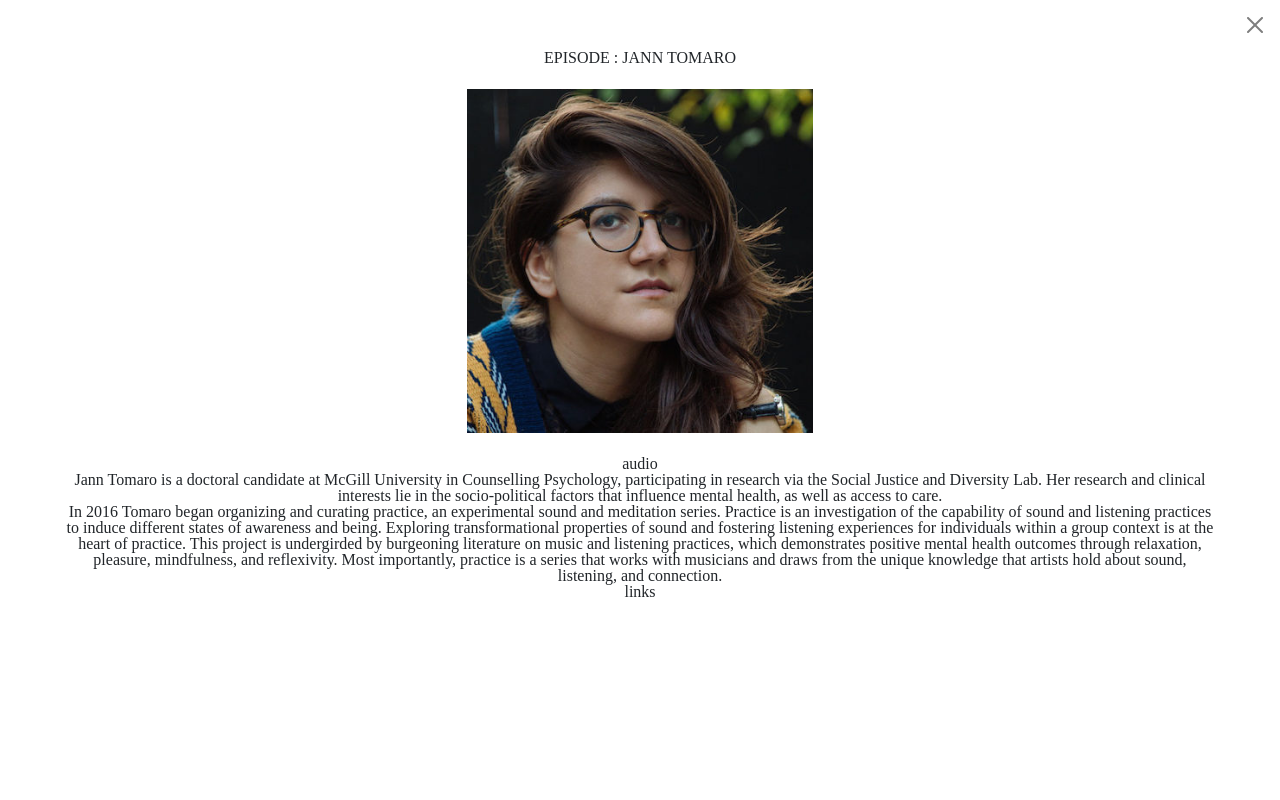
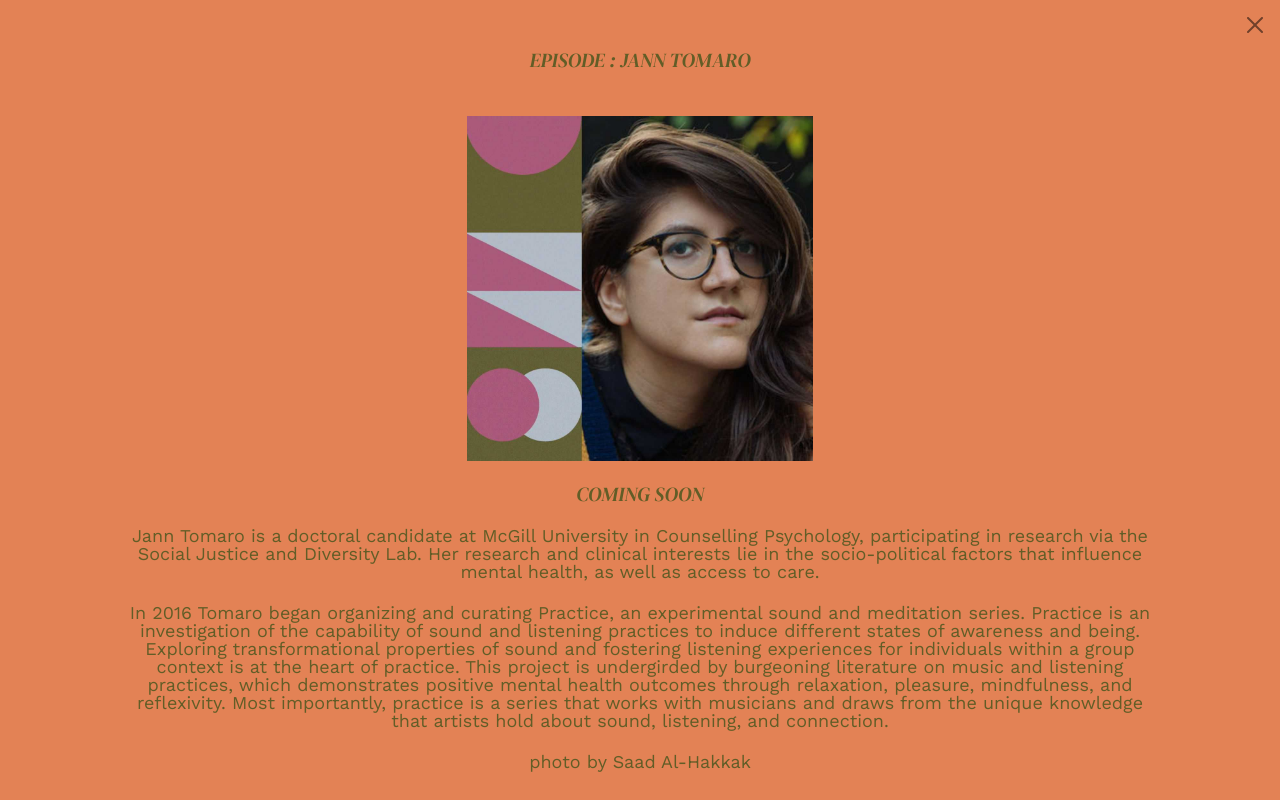
Before and after one commit to juliaedyck/podcast, a React (Create React App) app in the folder podcast/: page /Jann in a window 1280 px wide. Built offline with nearby package versions, Linux system fonts and the light colour scheme.

Commit message:
adding jann

```diff
--- a/podcast/src/components/About.js
+++ b/podcast/src/components/About.js
@@ -93,6 +93,9 @@ const About = () => {
             >
              Patreon
             </StyledLink>
+            <Des> contact us at info@futurperfect.net</Des>
+            <Des> photo by Romo</Des>
+
           </Des>
         </Des>
         <Logo>
--- a/podcast/src/components/Episodes.js
+++ b/podcast/src/components/Episodes.js
@@ -28,19 +28,30 @@ const Episodes = () => {
         <Scroll>
           <EpisodeContainer>
             <Heading> EPISODE 1:</Heading>
-              <Heading> SKIN TONE </Heading>
+
+            <StyledNavLink to="/SkinTone"> SKIN TONE</StyledNavLink>
+
 
             <Des> skin tone AKA James Goddard discusses jazz music, improvisation, and their potential social implications. </Des>
-            <StyledNavLink to="/SkinTone">LISTEN</StyledNavLink>
           </EpisodeContainer>
 
           <EpisodeContainer>
           <Heading> EPISODE 2: </Heading>
-            <Heading>SARAH FELDMAN </Heading>
+            <StyledNavLink to="/Sarah">SARAH FELDMAN</StyledNavLink>
+
 
           <Des>Sarah discusses her practice as a musician including production process, and her relationship with pop music. </Des>
 
-            <StyledNavLink to="/Sarah">LISTEN</StyledNavLink>
+
+          </EpisodeContainer>
+
+          <EpisodeContainer>
+          <Heading> EPISODE 3: </Heading>
+            <StyledNavLink to="/Jann"> JANN TOMARO</StyledNavLink>
+
+          <Des>Jann speaks to the relationship between sound and the nervous system and her practice of listening.
+ </Des>
+
           </EpisodeContainer>
 
           {/* <EpisodeContainer>
@@ -63,12 +74,7 @@ const Episodes = () => {
             <StyledNavLink to="/Jamilah">LISTEN</StyledNavLink>
           </EpisodeContainer>
 
-          <EpisodeContainer>
-          <Heading> EPISODE : JANN TOMARO </Heading>
-          <Des>a short descripttion </Des>
 
-            <StyledNavLink to="/Jann">LISTEN</StyledNavLink>
-          </EpisodeContainer>
 
           <EpisodeContainer>
           <Heading> EPISODE : OLIVIA </Heading>
@@ -112,7 +118,7 @@ const EpisodeContainer = styled.div`
   text-align: center;
   margin-left: 10%;
   margin-right: 10%;
-  margin-top: 4%;
+  margin-top: 5%;
 `;
 
 const Scroll = styled.div`
@@ -126,7 +132,9 @@ const StyledNavLink = styled(NavLink)`
 font-family:  'DM Serif Display', serif;
 font-style: italic;
 color: var(--color-green);
-margin-top: 2%;
+/* margin-top: 2%; */
+margin-bottom: 2%;
+
 font-size: 20px;
 
 &:hover {
--- a/podcast/src/components/HomePage.js
+++ b/podcast/src/components/HomePage.js
@@ -39,25 +39,27 @@ position: relative; */
 
 const Img = styled.img`
   /* height: 100%; */
+  display: block;
   width: 80%;
+  height: auto;
   margin-top: 3%;
-  /* width: 1440; */
+  object-fit: contain;
+
 
   @media (min-width: 500px) {
  width: 70%;
+ height: auto;
+ max-width: 500px;
  max-height: 100vh;
-/* width: auto; */
 margin: 0;
- /* z-index: -1;
- position: fixed; */
+
   }
   @media (min-width: 912px) {
- /* width: 100%; */
- max-height: 100vh;
+
  max-width: 50%;
+ height: auto;
  margin: 0;
- /* z-index: -1;
- position: fixed; */
+
   }
 
 `
--- a/podcast/src/components/Jann.js
+++ b/podcast/src/components/Jann.js
@@ -1,10 +1,16 @@
 import CloseButton from "react-bootstrap/CloseButton";
 import styled from "styled-components";
 import Photo from "../photos/jann.jpg";
+import PDF from "../components/transcripts/A Kind of Harmony_Sarah Feldman_Transcript.pdf"
 
 const Jann = () => {
+
+  const embedUrl ="https://open.spotify.com/embed/episode/4q06ErldjXY7AVsEoZrrNZ?utm_source=generator"
+
   return (
     <>
+      <Background>
+
       <a href="Episodes">
         <Close>
           {" "}
@@ -13,18 +19,50 @@ const Jann = () => {
       </a>
 
       <Wrapper>
-        EPISODE : JANN TOMARO
-        <Img src={Photo} alt="Skin Tone " />
-        audio
-        <p>
+      <Heading>EPISODE : JANN TOMARO</Heading>
+        <Img src={Photo} alt="Jann Tomaro " />
+        <Heading> COMING SOON</Heading>
+
+        {/* <IFrameMobile
+            src={embedUrl}
+            className="iframe"
+            title="a Kind of Harmony"
+            frameBorder="0"
+            wmode="transparent"
+            ratio="8:1"
+            style={{
+              position: "relative",
+              border: "0",
+              width: "100%",
+              height: "150px",
+            }}
+            data-name="pb-iframe-player"
+          />
+
+          <IFrameDesk
+            src={embedUrl}
+            className="iframe"
+            title="a Kind of Harmony"
+            frameBorder="0"
+            wmode="transparent"
+            ratio="8:1"
+            style={{
+              position: "relative",
+              border: "0",
+              width: "30%",
+              height: "150px",
+            }}
+            data-name="pb-iframe-player"
+          /> */}
+        <Des>
           Jann Tomaro is a doctoral candidate at McGill University in
           Counselling Psychology, participating in research via the Social
           Justice and Diversity Lab. Her research and clinical interests lie in
           the socio-political factors that influence mental health, as well as
           access to care.
-        </p>
-        <p>
-        In 2016 Tomaro began organizing and curating <i>practice</i>,
+        </Des>
+        <Des>
+        In 2016 Tomaro began organizing and curating <i>Practice</i>,
           an experimental sound and meditation series. <i>Practice</i> is an
           investigation of the capability of sound and listening practices to
           induce different states of awareness and being. Exploring
@@ -36,9 +74,12 @@ const Jann = () => {
           reflexivity. Most importantly, <i>practice</i> is a series that works with
           musicians and draws from the unique knowledge that artists hold about
           sound, listening, and connection.
-        </p>
-        <p>links</p>
+        </Des>
+        {/* <Transcript href = {PDF} target= "blank"> TRANSCRIPTION</Transcript>  */}
+<Des>photo by Saad Al-Hakkak</Des>
       </Wrapper>
+      </Background>
+
     </>
   );
 };
@@ -57,6 +98,33 @@ const Wrapper = styled.div`
   }
 `;
 
+const Heading = styled.h1`
+  font-family: "DM Serif Display", serif;
+  font-style: italic;
+  color: var(--color-green);
+  margin-bottom: 2%;
+  font-size: 20px;
+`;
+const StyledLink = styled.a`
+  margin-left: 3px;
+  margin-right: 3px;
+
+  color: var(--color-green);
+  &:hover {
+    color: var(--color-orange);
+    /* transition: 300ms ease-in-out; */
+    cursor: pointer;
+  }
+`;
+const Des = styled.h2`
+  font-family: var(--font-body);
+  margin-bottom: 2%;
+  padding-left: 5%;
+  padding-right: 5%;
+  color: var(--color-green);
+  font-size: 18px;
+`;
+
 const Img = styled.img`
   max-width: 50%;
   margin-top: 2%;
@@ -70,4 +138,38 @@ const Close = styled.div`
   justify-content: flex-end;
   padding: 1%;
 `;
+
+const Background = styled.div`
+  height: 100vh;
+  background-color: var(--color-orange);
+  overflow: scroll;
+`;
+
+
+const IFrameMobile = styled.iframe`
+  @media (min-width: 768px) {
+display: none;
+  }
+`
+
+const IFrameDesk = styled.iframe`
+padding-bottom: none;
+margin-bottom: none;
+  @media (max-width: 768px) {
+display: none;
+  }
+`
+
+const Transcript = styled.a`
+font-family:  'DM Serif Display', serif;
+font-style: italic;
+color: var(--color-green);
+margin-bottom: 2%;
+margin-top: 2%;
+font-size: 20px;
+
+&:hover {
+    color: var(--color-pink);
+  }
+`
 export default Jann;
--- a/podcast/src/components/SkinTone.js
+++ b/podcast/src/components/SkinTone.js
@@ -37,7 +37,8 @@ const SkinTone = () => {
         </Des>
         {/* <p>links</p> */}
         <Transcript href = {PDF} target= "blank"> TRANSCRIPTION</Transcript>
-      </Wrapper>
+     <Des>photo by Ariel Bader-Shamai</Des>
+     </Wrapper>
     </Background>
   );
 };
```
Also changed, not shown: podcast/src/photos/jann.jpg.
